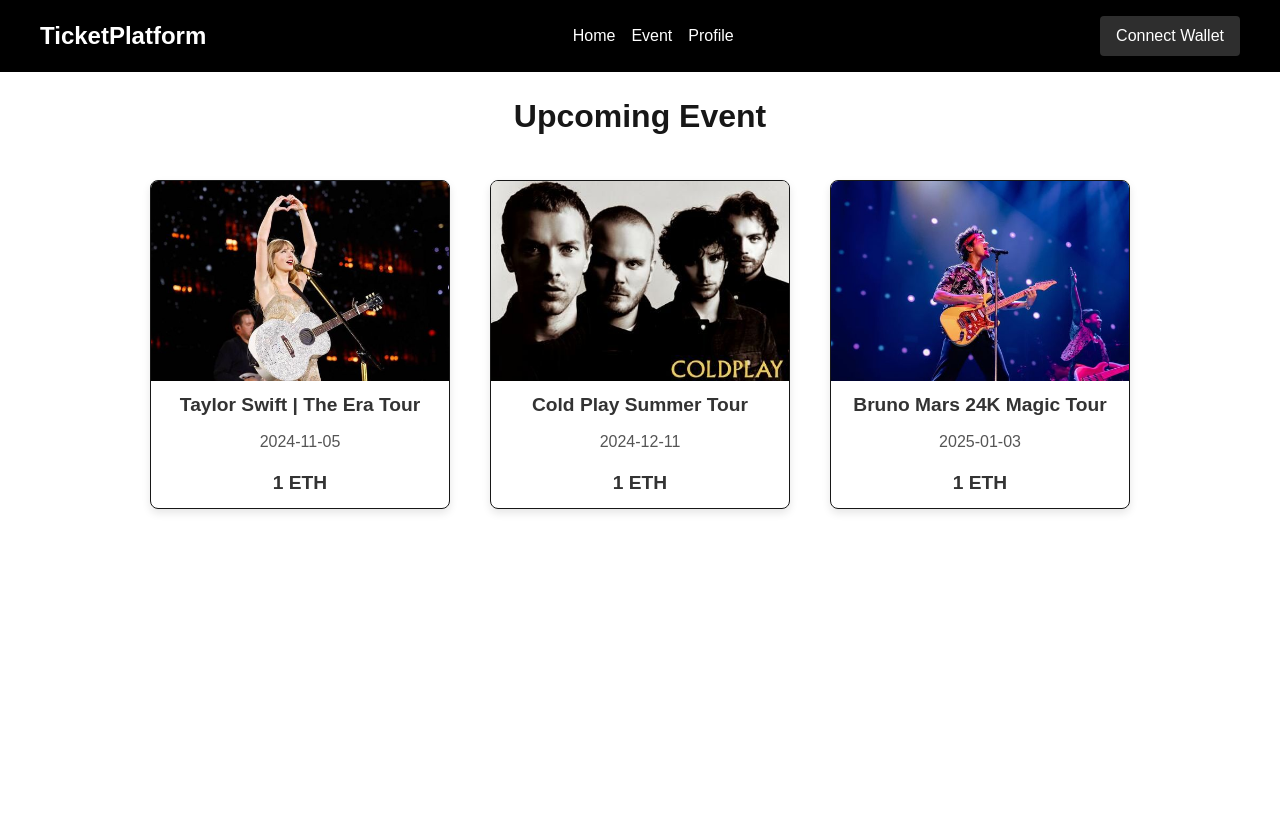
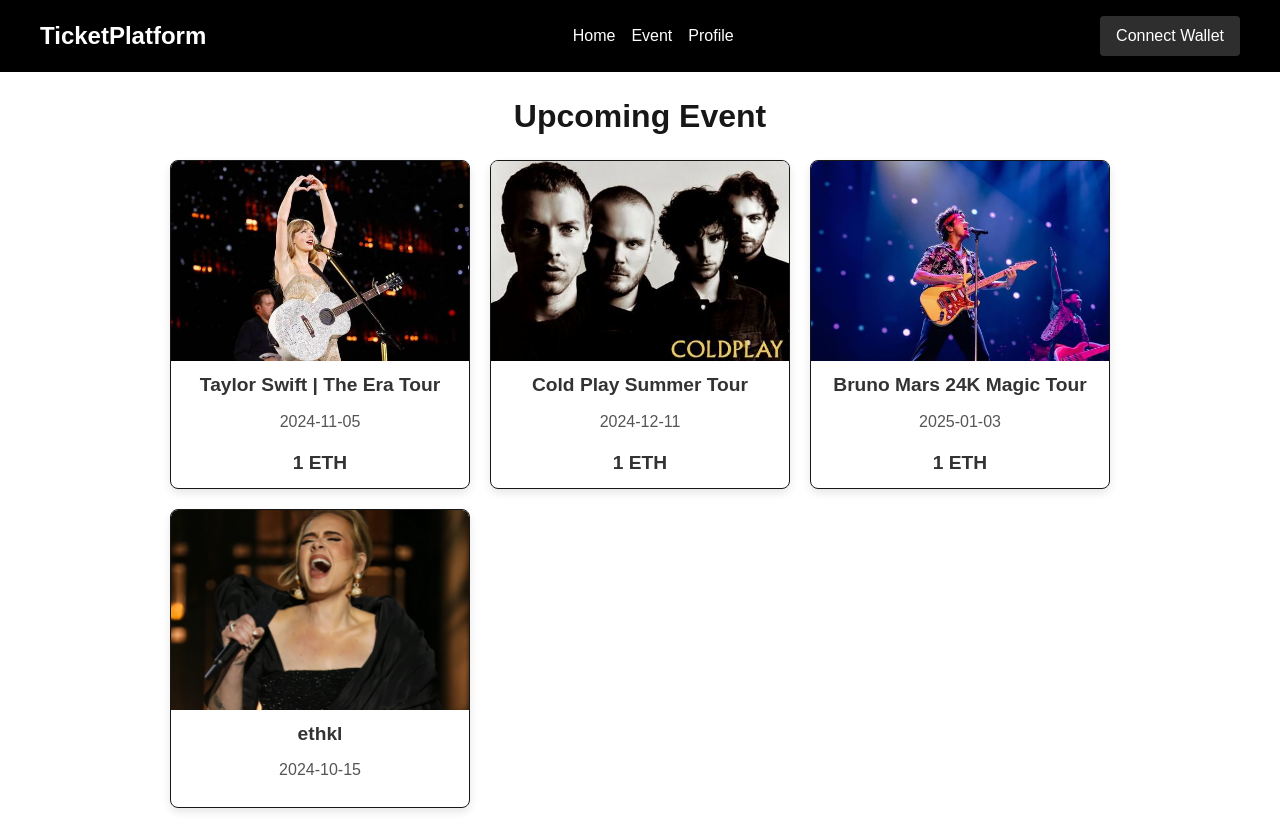
Before and after one commit to exellaz/tixhub, a Next.js app in the folder frontend/: page /event in a window 1280 px wide. Before the commit the page ends 800 px from the top, so only its background shows below. Built offline with nearby package versions, Linux system fonts and the light colour scheme.

Commit message:
feat (buyer) : manage to link the event page with the events.json

```diff
--- /dev/null
+++ b/frontend/src/app/admin/events.json
@@ -0,0 +1,13 @@
+[
+  {
+    "id": 4,
+    "eventName": "ethkl",
+    "eventDate": "2024-10-15",
+    "eventVenue": "",
+    "eventDescription": "",
+    "ticketPrice": "",
+    "ticketAmount": "",
+    "ticketsPerAccount": "",
+    "organiserAddress": ""
+  }
+]
--- a/frontend/src/app/admin/server.js
+++ b/frontend/src/app/admin/server.js
@@ -15,16 +15,9 @@
   res.send('Welcome to the Event API');
 });
 
-app.post('/api/events', (req, res) => {
-  const eventData = req.body;
-
+// Endpoint to fetch events
+app.get('/api/events', (req, res) => {
   const filePath = path.join(__dirname, 'events.json');
-
-  // Check if the file exists
-  if (!fs.existsSync(filePath)) {
-    // Create the file with an empty array if it doesn't exist
-    fs.writeFileSync(filePath, JSON.stringify([]));
-  }
 
   fs.readFile(filePath, 'utf8', (err, data) => {
     if (err) {
@@ -32,25 +25,13 @@
       return res.status(500).send('Internal Server Error');
     }
 
-    let events = [];
-    if (data) {
-      events = JSON.parse(data);
+    try {
+      const events = JSON.parse(data);
+      res.status(200).json(events);
+    } catch (parseError) {
+      console.error('Error parsing JSON:', parseError);
+      res.status(500).send('Internal Server Error');
     }
-
-    // Generate a new id for the event
-    const newId = events.length > 0 ? events[events.length - 1].id + 1 : 1;
-    const newEvent = { id: newId, ...eventData };
-
-    events.push(newEvent);
-
-    fs.writeFile(filePath, JSON.stringify(events, null, 2), (err) => {
-      if (err) {
-        console.error('Error writing file:', err);
-        return res.status(500).send('Internal Server Error');
-      }
-
-      res.status(200).send('Event data saved successfully');
-    });
   });
 });
 
--- a/frontend/src/app/event/page.tsx
+++ b/frontend/src/app/event/page.tsx
@@ -2,8 +2,9 @@
 import styled from 'styled-components';
 import React from 'react';
 import Link from 'next/link'; // Import Link component
+import Record from '../admin/events.json'; // Import JSON file
 
-const events = [
+const staticEvents = [
   {
     id: 1,
     image: '/images/event1.jpg',
@@ -28,14 +29,24 @@
   // Add more events as needed
 ];
 
+const events = [
+  ...staticEvents,
+  ...Record.map((event, index) => ({
+    id: staticEvents.length + index + 1, // Ensure unique IDs
+    image: '/images/adele.png', // Default image or map accordingly
+    title: event.eventName,
+    date: event.eventDate,
+    price: event.ticketPrice
+  }))
+];
+
 export default function EventPage() {
-
   return (
     <Container>
       <Title2>Upcoming Event</Title2>
       <EventList>
         {events.map(event => (
-          <Link href={{ pathname: '/details'}}>
+          <Link href={{ pathname: '/details'}} key={event.id}>
             <EventCard>
               <EventImage src={event.image} alt={`Event ${event.id}`} />
               <EventTitle>{event.title}</EventTitle>  {/* Displays title */}
@@ -58,10 +69,10 @@
 `;
 
 const EventList = styled.div`
-  display: flex;
-  justify-content: center;
-  flex-wrap: nowrap; /* Ensure all items are in one line */
-  overflow-x: auto; /* Allow horizontal scrolling if needed */
+  display: grid;
+  grid-template-columns: repeat(3, 1fr); /* Three columns */
+  gap: 20px; /* Space between items */
+  justify-items: center; /* Center items horizontally */
 `;
 
 const Title2 = styled.h1`
@@ -76,11 +87,9 @@
   border: 1px solid;
   border-radius: 8px;
   box-shadow: 0 4px 8px rgba(0, 0, 0, 0.1);
-  margin: 20px;
   width: 300px;
   text-align: center;
   overflow: hidden;
-  flex-shrink: 0; /* Prevent shrinking */
   transition: transform 0.3s ease; /* Add transition */
   cursor: pointer; /* Add pointer cursor on hover */
 
```
